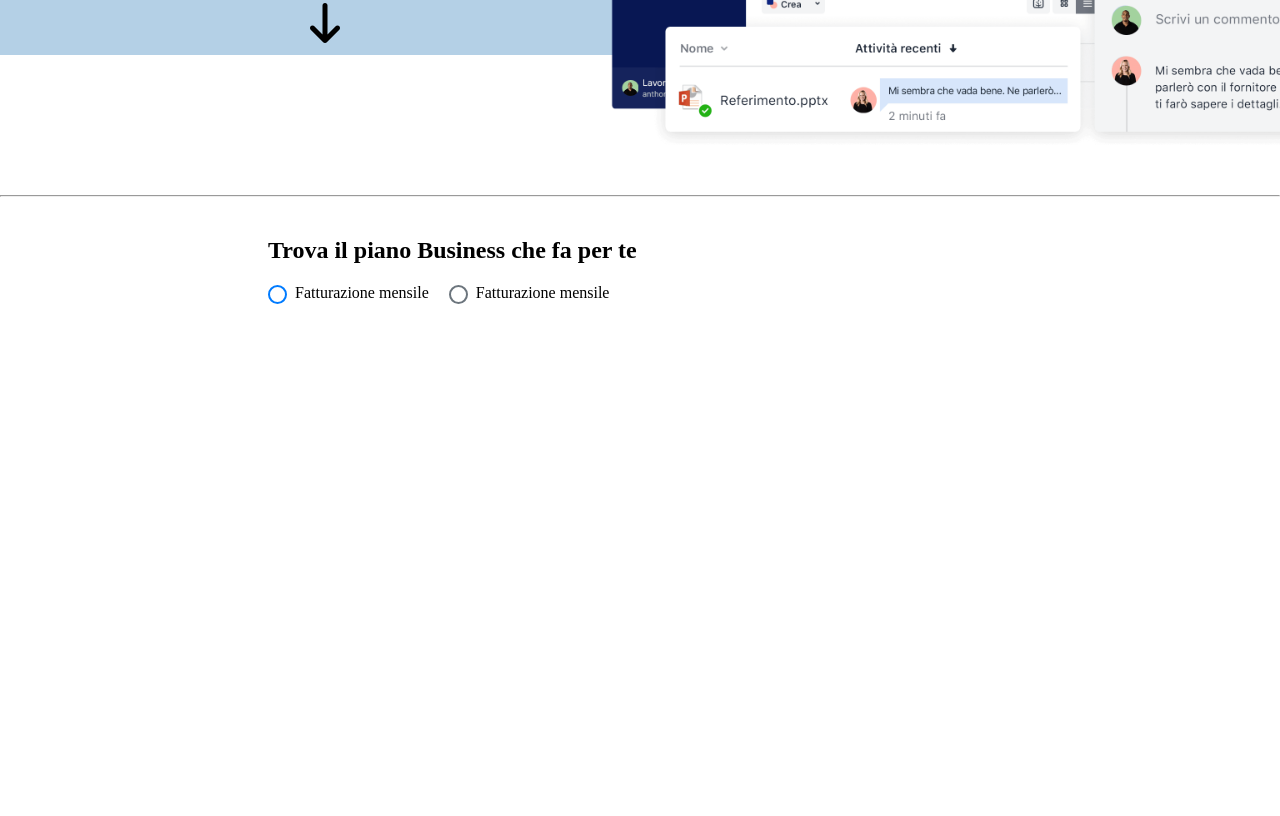
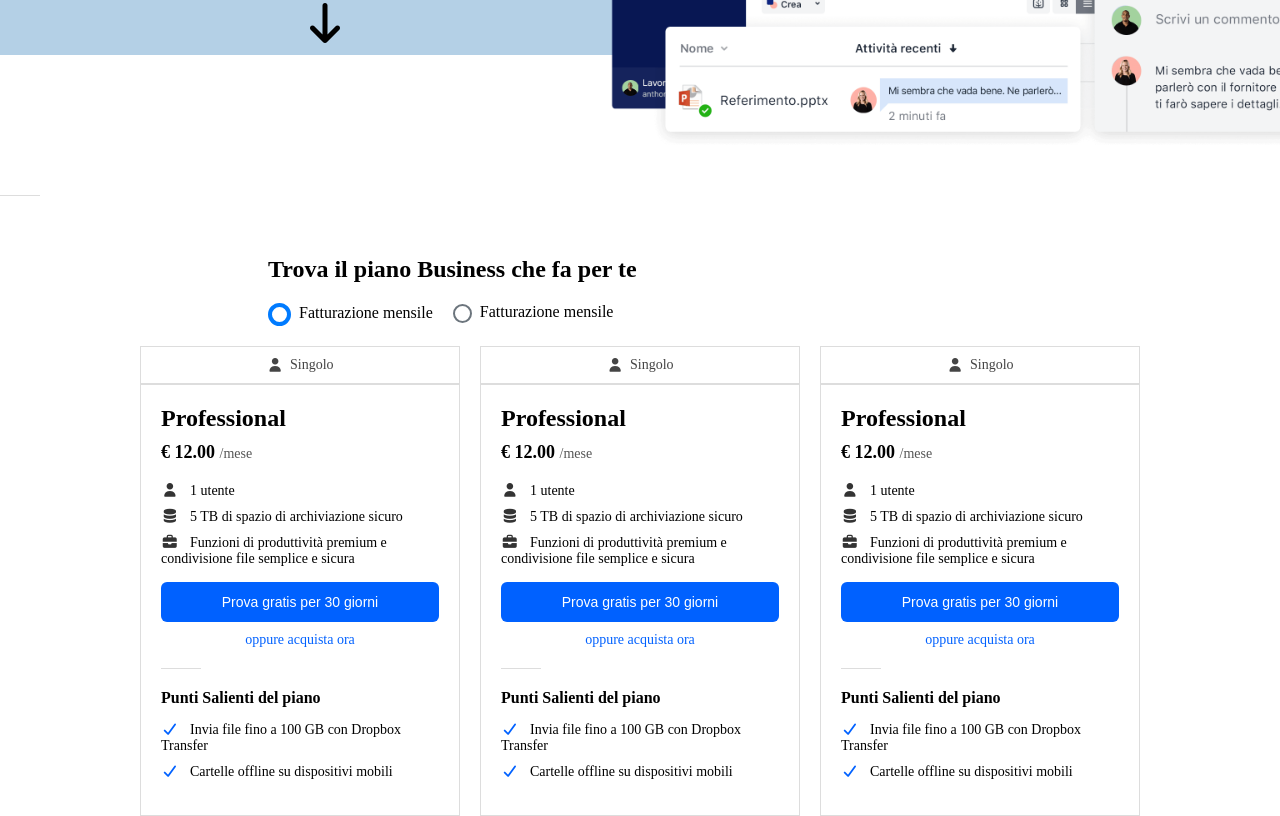
Before and after one commit to JuriPatacchiola/htmlcss-dropbox, a plain HTML site: page index.html in a window 1280 px wide. Shown: the part 510-1326 px from the top of the page. Before the commit the page ends 834 px from the top, so only its background shows below. Drawn offline with Linux system fonts and the light colour scheme.

Commit message:
add the tree card and css style now repwat for to organizate

```diff
--- a/assets/css/style.css
+++ b/assets/css/style.css
@@ -134,10 +134,124 @@ margin-left: 140px;
 
 
 .pointer-select {
-    border: 2px solid #007bff;
+    border: 4px solid #007bff;
 }
 
 
 .pointer-unselect {
   border: 2px solid #6c757d;
 }
+
+
+.container-grid {
+  display: grid;
+  grid-template-columns: repeat(auto-fit, minmax(225px, 1fr));
+  gap: 20px;
+  justify-content: center;
+  max-width: 1000px;
+  margin: 0 auto;
+}
+
+
+.card {
+  overflow: hidden;
+  background: #fff;
+  display: flex;
+  flex-direction: column;
+}
+
+.card-header {
+  padding: 10px 15px;
+  font-size: 14px;
+  color: #444;
+  display: flex;
+  justify-content: center;
+  align-items: center;
+  gap: 6px;
+  border: 1px solid #ddd;
+}
+
+.card-body {
+  padding: 20px;
+  flex-grow: 1;
+  border: 1px solid #ddd;
+}
+
+.card-body h2 {
+  margin: 0 0 10px;
+}
+
+.price {
+  font-size: 18px;
+  font-weight: bold;
+  margin-bottom: 20px;
+}
+
+.period {
+  font-weight: normal;
+  font-size: 14px;
+  color: #555;
+}
+
+.features,
+.highlights {
+  list-style: none;
+  padding: 0;
+  margin: 15px 0;
+}
+
+.features li,
+.highlights li {
+  margin-bottom: 10px;
+  font-size: 14px;
+}
+
+.features i,
+.highlights i {
+  margin-right: 8px;
+  color: #333;
+}
+
+.btn {
+  background: #0061ff;
+  color: #fff;
+  border: none;
+  border-radius: 6px;
+  padding: 12px;
+  cursor: pointer;
+  font-size: 14px;
+  width: 100%;
+}
+
+.btn:hover {
+  background: #004ecc;
+}
+
+.link {
+  display: block;
+  margin-top: 10px;
+  font-size: 14px;
+  color: #0061ff;
+  text-decoration: none;
+  text-align: center;
+}
+
+.link:hover {
+  text-decoration: underline;
+}
+
+hr {
+  border: none;
+  border-top: 1px solid #ddd;
+  margin: 20px 0;
+  width: 40px;
+}
+
+h3 {
+  font-size: 16px;
+  margin-bottom: 10px;
+}
+
+.highlights i{
+    color: #0061ff
+}
--- a/index.html
+++ b/index.html
@@ -73,9 +73,108 @@
                         <p><span class="pointer-unselect"></span>Fatturazione mensile</p>
 
                     </div>
-
                 </div>
         </div>
+
+        <div class="container-grid">
+            <div class="card">
+
+                <div class="card-header">
+                <i class="fa fa-user"></i> <span>Singolo</span>
+                </div>
+
+
+                <div class="card-body">
+                <h2>Professional</h2>
+                <div class="price">€ 12.00 <span class="period">/mese</span></div>
+
+                <ul class="features">
+                    <li><i class="fa fa-user"></i> 1 utente</li>
+                    <li><i class="fa fa-database"></i> 5 TB di spazio di archiviazione sicuro</li>
+                    <li><i class="fa fa-briefcase"></i> Funzioni di produttività premium e condivisione file semplice e sicura</li>
+                </ul>
+
+                <button class="btn">Prova gratis per 30 giorni</button>
+                <a href="#" class="link">oppure acquista ora</a>
+
+                <hr>
+
+                <h3>Punti Salienti del piano</h3>
+                <ul class="highlights">
+                    <li><i class="fa fa-check" ></i> Invia file fino a 100 GB con Dropbox Transfer</li>
+                    <li><i class="fa fa-check" ></i> Cartelle offline su dispositivi mobili</li>
+                </ul>
+                </div>
+            </div>
+
+            <div class="card">
+
+                <div class="card-header">
+                <i class="fa fa-user"></i> <span>Singolo</span>
+                </div>
+
+
+                <div class="card-body">
+                <h2>Professional</h2>
+                <div class="price">€ 12.00 <span class="period">/mese</span></div>
+
+                <ul class="features">
+                    <li><i class="fa fa-user"></i> 1 utente</li>
+                    <li><i class="fa fa-database"></i> 5 TB di spazio di archiviazione sicuro</li>
+                    <li><i class="fa fa-briefcase"></i> Funzioni di produttività premium e condivisione file semplice e sicura</li>
+                </ul>
+
+                <button class="btn">Prova gratis per 30 giorni</button>
+                <a href="#" class="link">oppure acquista ora</a>
+
+                <hr>
+
+                <h3>Punti Salienti del piano</h3>
+                <ul class="highlights">
+                    <li><i class="fa fa-check" ></i> Invia file fino a 100 GB con Dropbox Transfer</li>
+                    <li><i class="fa fa-check" ></i> Cartelle offline su dispositivi mobili</li>
+                </ul>
+                </div>
+            </div>
+
+            <div class="card">
+
+                <div class="card-header">
+                <i class="fa fa-user"></i> <span>Singolo</span>
+                </div>
+
+
+                <div class="card-body">
+                <h2>Professional</h2>
+                <div class="price">€ 12.00 <span class="period">/mese</span></div>
+
+                <ul class="features">
+                    <li><i class="fa fa-user"></i> 1 utente</li>
+                    <li><i class="fa fa-database"></i> 5 TB di spazio di archiviazione sicuro</li>
+                    <li><i class="fa fa-briefcase"></i> Funzioni di produttività premium e condivisione file semplice e sicura</li>
+                </ul>
+
+                <button class="btn">Prova gratis per 30 giorni</button>
+                <a href="#" class="link">oppure acquista ora</a>
+
+                <hr>
+
+                <h3>Punti Salienti del piano</h3>
+                <ul class="highlights">
+                    <li><i class="fa fa-check" ></i> Invia file fino a 100 GB con Dropbox Transfer</li>
+                    <li><i class="fa fa-check" ></i> Cartelle offline su dispositivi mobili</li>
+                </ul>
+            </div>
+
+
+        </div>
+
+
+
+
+
+
+
 
 
     </main>
```
